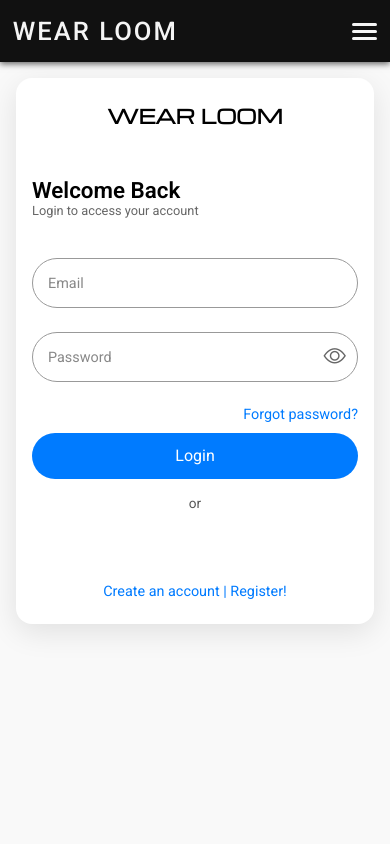
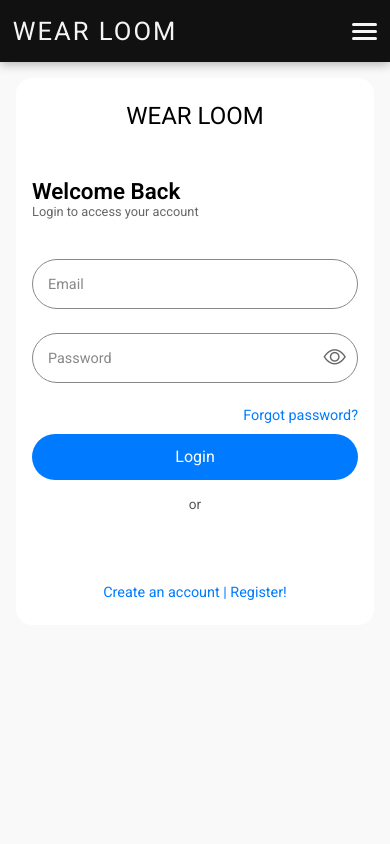
Before and after one commit to anujkaran12/CLOTHING-MERN-CLIENT, a React (Create React App) app: page /Auth in a window 390 px wide. Shown: the top 844 px of the page. Built offline with nearby package versions, Linux system fonts and the light colour scheme; no server answers.

Commit message:
some improvement

```diff
--- a/src/Components/Navbar/Navbar.css
+++ b/src/Components/Navbar/Navbar.css
@@ -2,18 +2,18 @@
   display: flex;
   align-items: center;
   justify-content: space-between;
-  padding: 1rem 2rem;
+  padding: 1.1rem 1.8rem;
   background-color: #111; /* darker than black for depth */
   position: sticky;
   top: 0;
   z-index: 1000;
-  box-shadow: 0 2px 6px rgba(0, 0, 0, 0.6); /* subtle shadow */
+  box-shadow: 0 2px 10px rgba(0, 0, 0, 0.3); /* subtle shadow */
 }
 
 /* Logo */
 .nav-logo {
   font-size: 1.6rem;
-  font-weight: 500;
+  font-weight: 400;
   color: #f5f5f5;
   letter-spacing: 2px;
   cursor: pointer;
--- a/src/Components/Utility/Loading/Loading.css
+++ b/src/Components/Utility/Loading/Loading.css
@@ -13,12 +13,13 @@ height: 50vh;
 }
 
 .loader {
-  width: 110px;
+  width: 90px;
   /* height: 90px; */
-padding: 5px;
+padding: 8px;
 aspect-ratio: 1;
   border-radius: 50%;
-  background: #333;
+  background: #0056b3;
+
   --_m:
     conic-gradient(#0000 30%,#000),
     linear-gradient(#000 0 0) content-box;
@@ -39,8 +40,8 @@ aspect-ratio: 1;
 
 @media (max-width: 900px) {
     .loader{
-        width: 70px;
-        height:70px;
+        width: 60px;
+        height:60px;
         padding:6px
     }
     .loading-container{
--- a/src/Pages/Auth/Auth.css
+++ b/src/Pages/Auth/Auth.css
@@ -14,19 +14,20 @@
   background: white;
   border-radius: 16px;
   overflow: hidden;
-  box-shadow: 0 8px 30px rgba(0, 0, 0, 0.1);
+  box-shadow: 0 2px 15px rgba(0, 0, 0, 0.1);
   max-width: 480px;
   width: 100%;
   padding: 1.5rem;
-  transition: 1s;
+
 }
 
 .auth-card h1 {
-  font-size: 1.4rem;
-  font-weight: 800;
+  font-size: 1.8rem;
+  font-weight: 400;
+
   text-align: center;
   margin-bottom: 3.5rem;
-  font-family: "Michroma", sans-serif !important;
+
 }
 
 /* Form Section */
@@ -82,6 +83,9 @@
 
 /* Responsive */
 @media (max-width: 768px) {
+  .auth-card{
+    box-shadow: none;
+  }
   .auth-wrapper {
     align-items: start;
   }
@@ -94,7 +98,8 @@
     flex: 1;
   }
   .auth-card h1 {
-    font-size: 1.2rem;
+    font-weight: 400;
+    font-size: 1.5rem;
     margin-bottom: 3rem;
   }
 }
@@ -122,7 +127,7 @@
 .form-group input {
   width: 100%;
   padding: 0.9rem 0.75rem;
-  border: 1px solid #999;
+  border: 1px solid #888;
   border-radius: 30px;
   background: transparent;
   font-size: 0.95rem;
@@ -130,7 +135,8 @@
   transition: all 0.3s ease;
 }
 
-.form-group input:focus {
+.form-group input:focus , .form-group input:not(:placeholder-shown) {
+  border: 1px solid #555;
 }
 
 .form-group label {
--- a/src/Pages/Home/Home.jsx
+++ b/src/Pages/Home/Home.jsx
@@ -29,7 +29,7 @@ const Home = () => {
     if (productsData.length === 0) {
       dispatch(fetchAllProducts());
     }
-  }, [dispatch, productsData.length]);
+  }, []);
 
   return (
     <div className="home">
```
Also changed, not shown: 1 other file (tests, documents, lock files or other folders).
